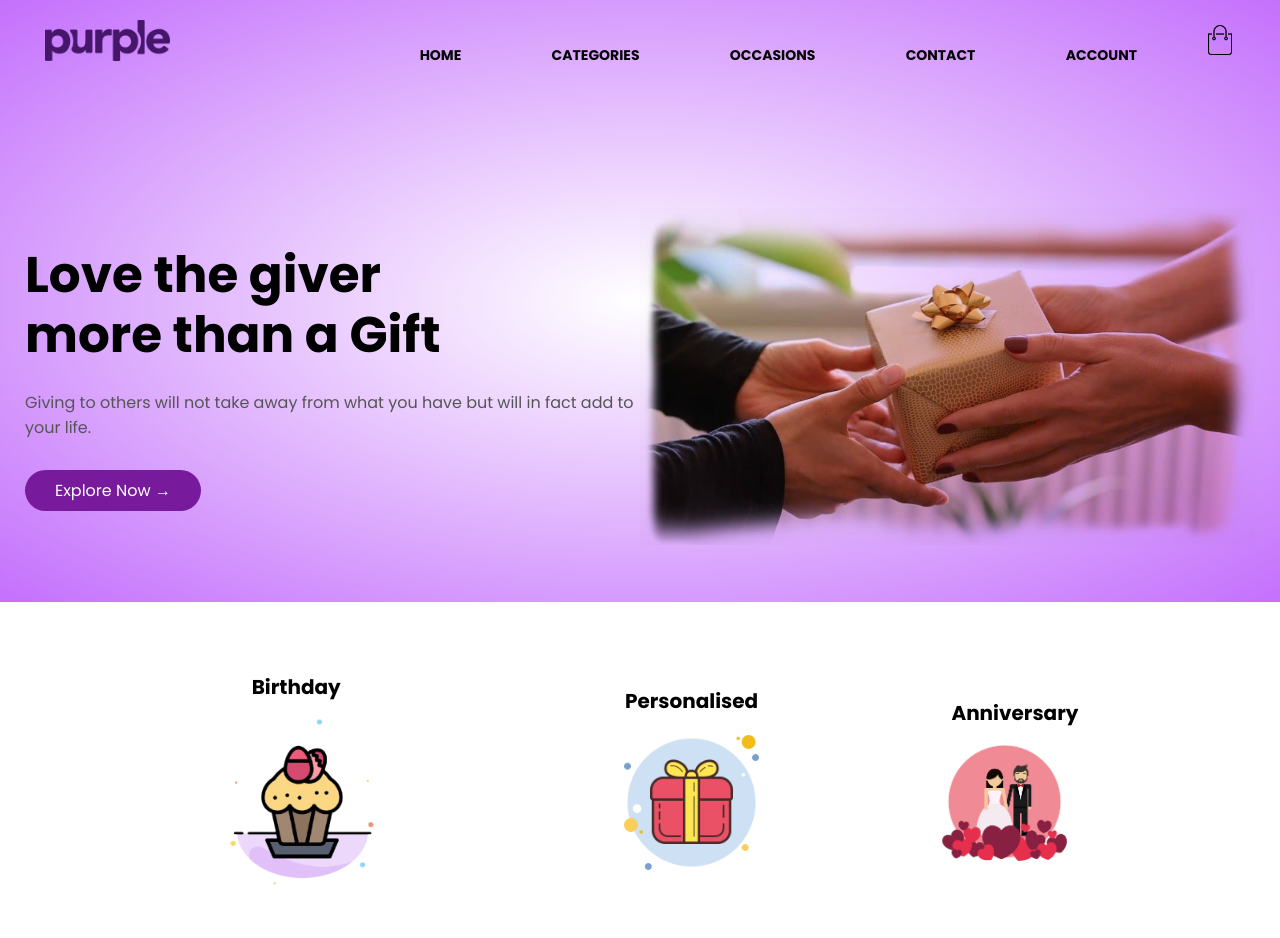
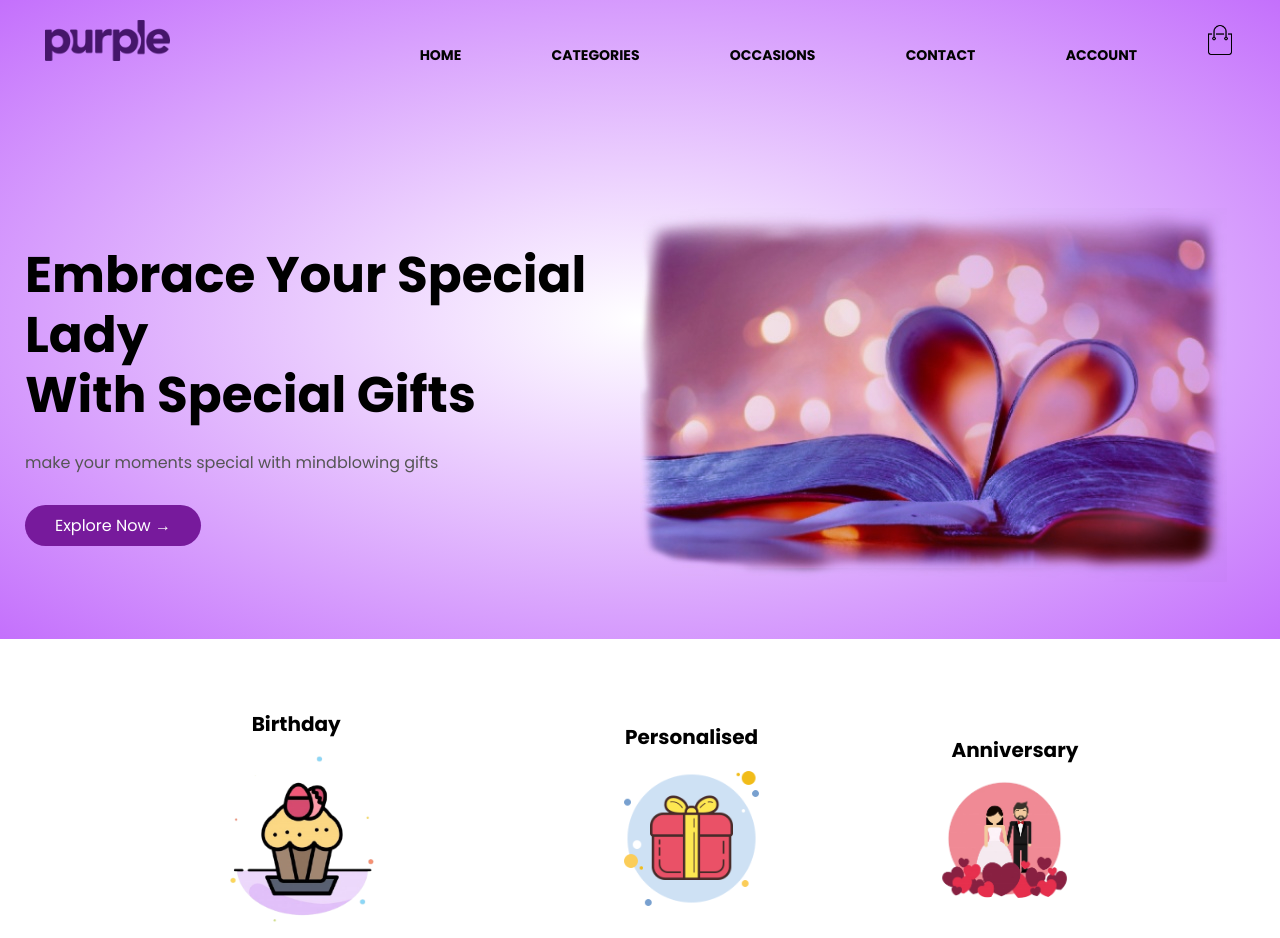
Before and after one commit to sharathkrml/Purple, a Django app: template Product/templates/Product/index.html in a window 1280 px wide. Shown: the top 938 px of the page. Run offline with Django 3.2, Linux system fonts and the light colour scheme; the template is opened without the code that fills it, so the values that code supplies are empty.

Commit message:
image added

```diff
--- a/Product/templates/Product/index.html
+++ b/Product/templates/Product/index.html
@@ -66,12 +66,12 @@
             </div>
             <div class="row">
                 <div class="col-2">
-                    <h1>Love the giver<br>more than a Gift </h1>
-                    <p>Giving to others will not take away from what you have but will in fact add to your life.</p>
+                    <h1>Embrace Your Special Lady<br>With Special Gifts</h1>
+                    <p>make your moments special with mindblowing gifts</p>
                     <a href="{% url 'category_url' %}valentines" class="btn">Explore Now &#8594;</a>
                 </div>
                 <div class="col-2">
-                    <img class="header_img" src="{% static 'Account/images/newheader.jpg' %}">
+                    <img class="header_img" src="{% static 'Account/images/v1.jpeg' %}">
                 </div>
             </div>
         </div>
```
Also changed, not shown: Account/static/Account/images/v1.jpeg (added).
